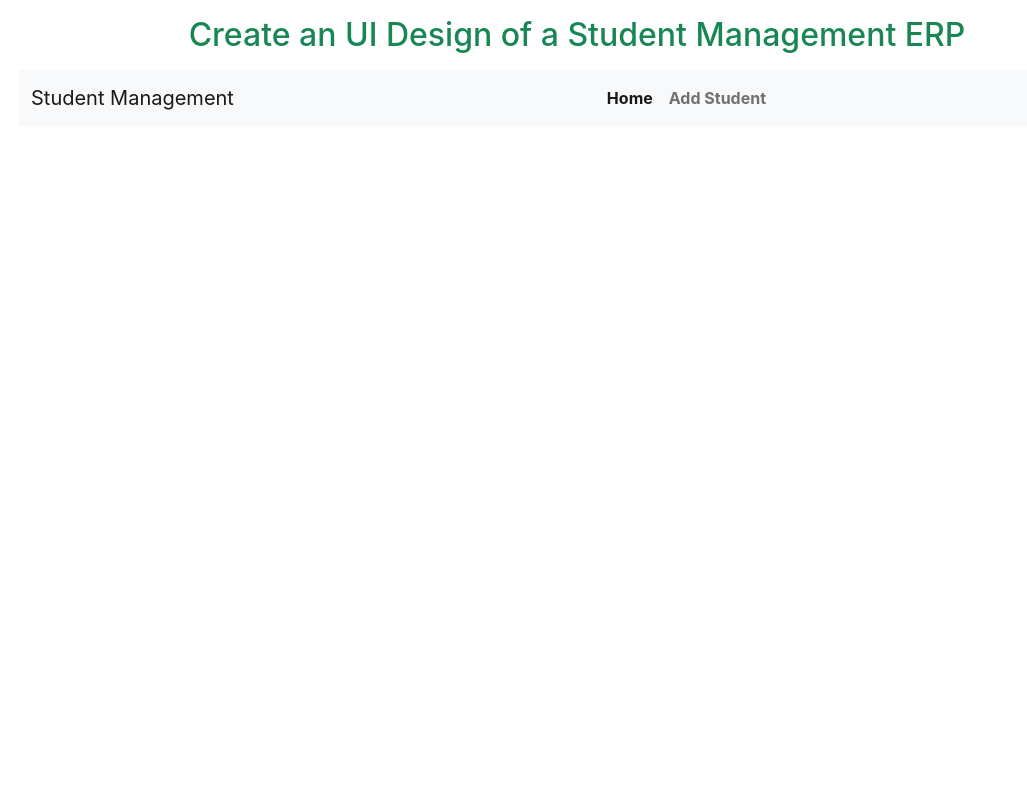
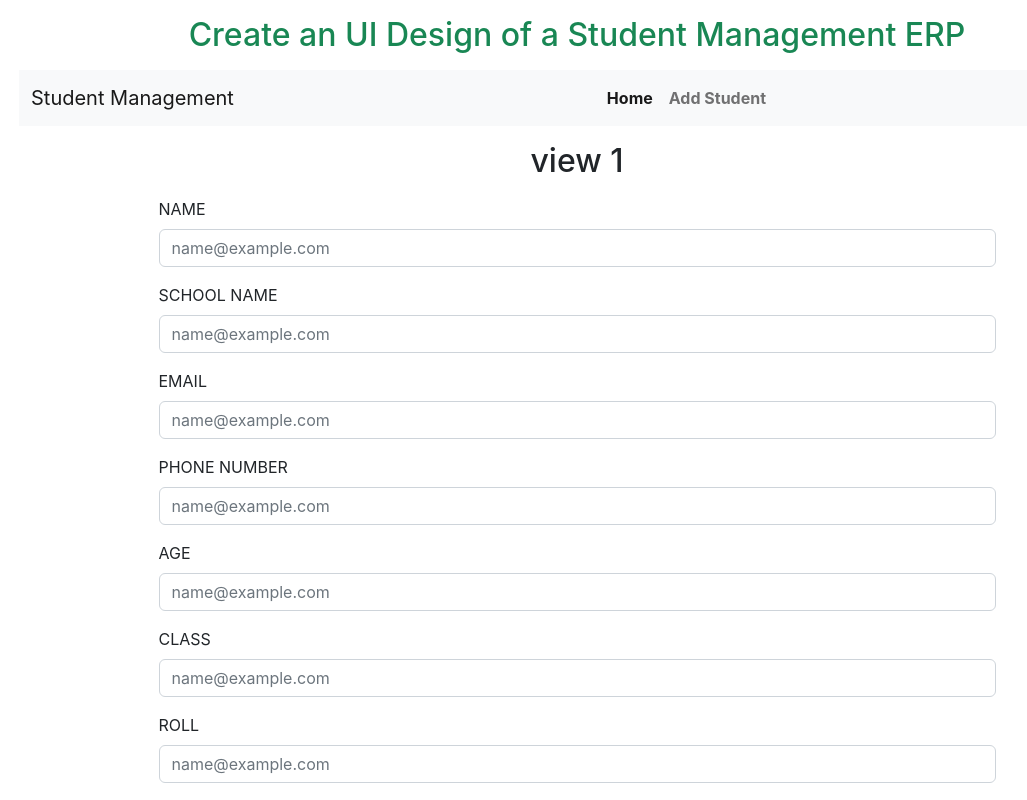
Before and after one commit to naimulislamshakil/Technoboot-cliend, a React (Create React App) app: page /view/1 in a window 1280 px wide. Shown: the whole page, without its empty margins (63-1090 px from the left). Built offline with nearby package versions, Linux system fonts and the light colour scheme.

Commit message:
add view page form

```diff
--- a/src/App.js
+++ b/src/App.js
@@ -3,6 +3,8 @@ import Navbar from "./Component/Navbar/Navbar";
 import { Routes, Route } from "react-router-dom";
 import Home from "./Component/Home/Home";
 import AddStudent from "./Component/Home/AddStudent";
+import View from "./Component/Home/View";
+import Update from "./Component/Home/Update";
 
 function App() {
   return (
@@ -14,6 +16,8 @@ function App() {
       <Routes>
         <Route path="/" element={<Home />}></Route>
         <Route path="/add_student" element={<AddStudent />}></Route>
+        <Route path="/view/:id" element={<View />}></Route>
+        <Route path="/update/:id" element={<Update />}></Route>
       </Routes>
     </div>
   );
--- a/src/Component/Home/Home.js
+++ b/src/Component/Home/Home.js
@@ -1,5 +1,6 @@
 import React, { useEffect } from "react";
 import { useDispatch, useSelector } from "react-redux";
+import { Link } from "react-router-dom";
 import { loadStudents } from "../../Redux/Action/action";
 
 const Home = () => {
@@ -32,12 +33,18 @@ const Home = () => {
                 <td>
                   {
                     <>
-                      <button class="btn btn-outline-success me-2 mb-2 ">
+                      <Link
+                        to={`/view/${student._id}`}
+                        class="btn btn-outline-success me-2 mb-2 "
+                      >
                         VIEW
-                      </button>
-                      <button class="btn btn-outline-warning me-2 mb-2">
+                      </Link>
+                      <Link
+                        to={`/update/${student._id}`}
+                        class="btn btn-outline-warning me-2 mb-2"
+                      >
                         UPDATE
-                      </button>
+                      </Link>
                       <button class="btn btn-outline-danger me-2 mb-2">
                         DELETE
                       </button>
--- a/src/Component/Home/Update.js
+++ b/src/Component/Home/Update.js
@@ -1,9 +1,11 @@
 import React from "react";
+import { useParams } from "react-router-dom";
 
 const Update = () => {
+  const { id } = useParams();
   return (
     <div>
-      <h2>update</h2>
+      <h2>update {id}</h2>
     </div>
   );
 };
--- a/src/Component/Home/View.js
+++ b/src/Component/Home/View.js
@@ -1,9 +1,90 @@
 import React from "react";
+import { useParams } from "react-router-dom";
 
 const View = () => {
+  const { id } = useParams();
   return (
     <div>
-      <h2>view</h2>
+      <h2 className="text-center mt-3">view {id}</h2>
+      <div className="w-75 mx-auto mt-3">
+        <div class="mb-3">
+          <label for="exampleFormControlInput1" class="form-label">
+            NAME
+          </label>
+          <input
+            type=""
+            class="form-control"
+            id="exampleFormControlInput1"
+            placeholder="name@example.com"
+          />
+        </div>
+        <div class="mb-3">
+          <label for="exampleFormControlInput1" class="form-label">
+            SCHOOL NAME
+          </label>
+          <input
+            type="email"
+            class="form-control"
+            id="exampleFormControlInput1"
+            placeholder="name@example.com"
+          />
+        </div>
+        <div class="mb-3">
+          <label for="exampleFormControlInput1" class="form-label">
+            EMAIL
+          </label>
+          <input
+            type="email"
+            class="form-control"
+            id="exampleFormControlInput1"
+            placeholder="name@example.com"
+          />
+        </div>
+        <div class="mb-3">
+          <label for="exampleFormControlInput1" class="form-label">
+            PHONE NUMBER
+          </label>
+          <input
+            type="email"
+            class="form-control"
+            id="exampleFormControlInput1"
+            placeholder="name@example.com"
+          />
+        </div>
+        <div class="mb-3">
+          <label for="exampleFormControlInput1" class="form-label">
+            AGE
+          </label>
+          <input
+            type="email"
+            class="form-control"
+            id="exampleFormControlInput1"
+            placeholder="name@example.com"
+          />
+        </div>
+        <div class="mb-3">
+          <label for="exampleFormControlInput1" class="form-label">
+            CLASS
+          </label>
+          <input
+            type="email"
+            class="form-control"
+            id="exampleFormControlInput1"
+            placeholder="name@example.com"
+          />
+        </div>
+        <div class="mb-3">
+          <label for="exampleFormControlInput1" class="form-label">
+            ROLL
+          </label>
+          <input
+            type="email"
+            class="form-control"
+            id="exampleFormControlInput1"
+            placeholder="name@example.com"
+          />
+        </div>
+      </div>
     </div>
   );
 };
```
